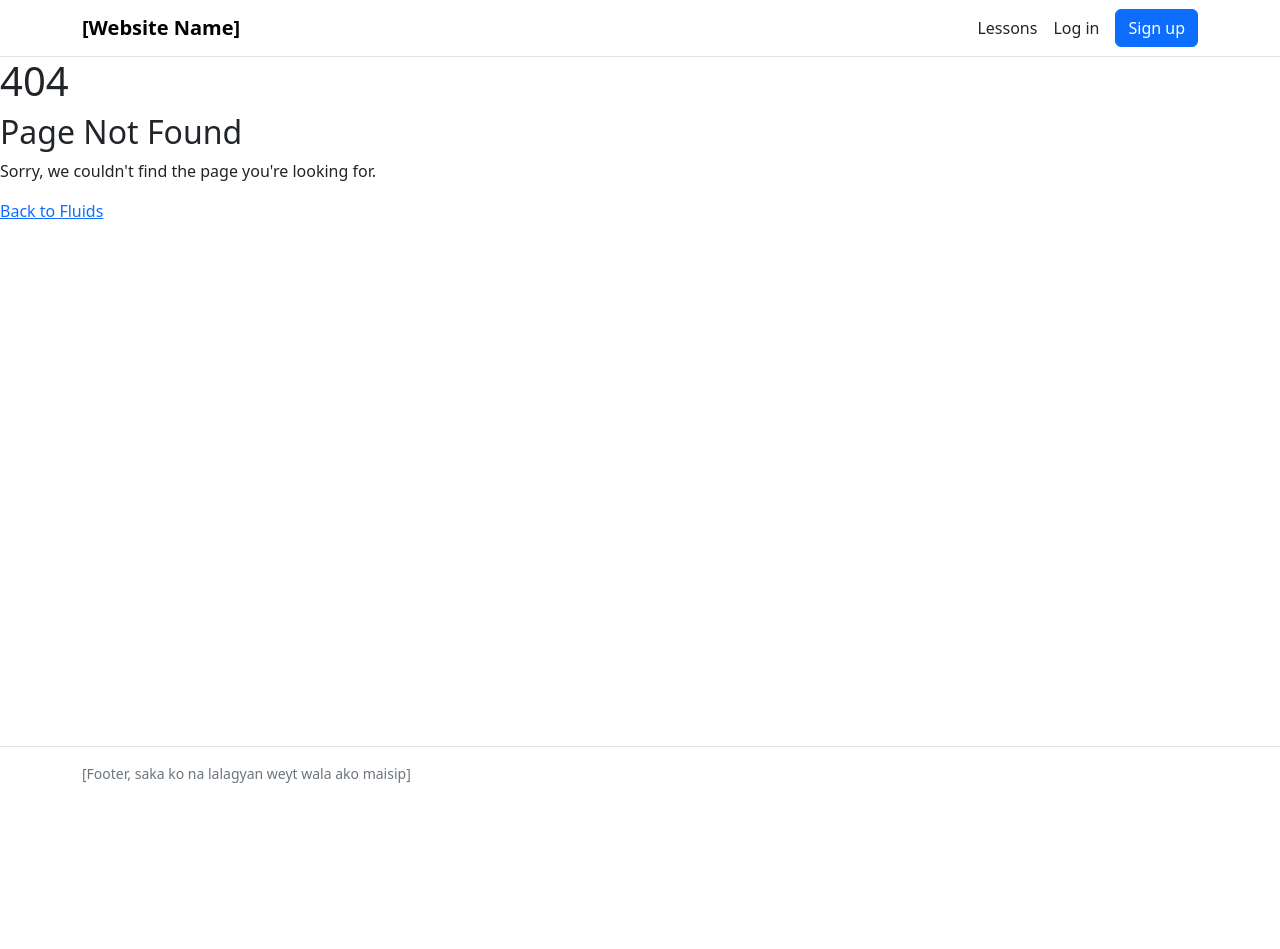
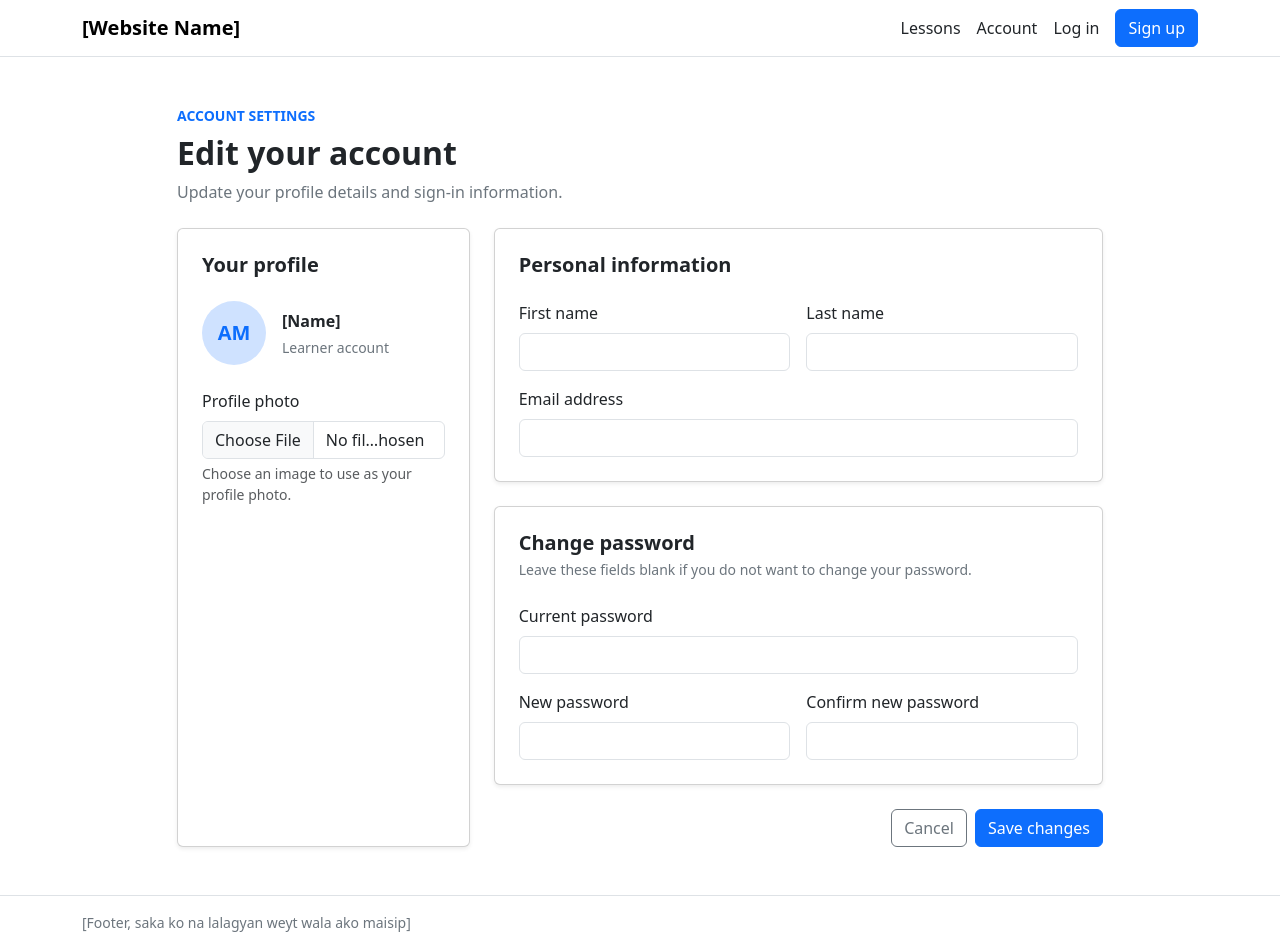
Before and after one commit to ahron-gutierrez/Fluidia, a React (Vite) app: page /account/edit in a window 1280 px wide. Before the commit this address had no page. Before the commit the page ends 800 px from the top, so only its background shows below. Built offline with nearby package versions, Linux system fonts and the light colour scheme.

Commit message:
feat: add edit account page

```diff
--- a/src/App.jsx
+++ b/src/App.jsx
@@ -4,20 +4,16 @@ import Navbar from "./components/Navbar";
 import Footer from "./components/Footer";
 
 import Home from "./pages/Home";
+import EditAccount from "./pages/EditAccount";
 import Login from "./pages/Login";
 import NotFound from "./pages/NotFound";
 import Signup from "./pages/Signup";
 
 import Overview from "./features/Overview";
-
 import FluidsPage from "./features/01_fluids/page";
-
 import DensityPage from "./features/02_density/page";
-
 import SpecificGravityPage from "./features/03_specific-gravity/page";
-
 import ArchimedesPage from "./features/04_archimedes/page";
-
 import RateOfFlowPage from "./features/05_rate-of-flow/page";
 
 function App() {
@@ -28,6 +24,7 @@ function App() {
       <main className="flex-grow-1">
         <Routes>
           <Route path="/" element={<Home />} />
+          <Route path="/account/edit" element={<EditAccount />} />
           <Route path="/login" element={<Login />} />
           <Route path="/overview" element={<Overview />} />
           <Route path="/signup" element={<Signup />} />
--- a/src/components/Navbar.jsx
+++ b/src/components/Navbar.jsx
@@ -10,6 +10,9 @@ function Navbar() {
         <div className="d-flex align-items-center gap-3">
           <Link to="/overview" className="nav-link">
             Lessons
+          </Link>
+          <Link to="/account/edit" className="nav-link">
+            Account
           </Link>
           <Link to="/login" className="nav-link">
             Log in
--- /dev/null
+++ b/src/pages/EditAccount.jsx
@@ -0,0 +1,168 @@
+function EditAccount() {
+  return (
+    <section className="container py-5">
+      <div className="row justify-content-center">
+        <div className="col-12 col-xl-10">
+          <div className="mb-4">
+            <p className="text-primary fw-semibold text-uppercase small mb-2">
+              Account settings
+            </p>
+            <h1 className="h2 fw-bold mb-2">Edit your account</h1>
+            <p className="text-secondary mb-0">
+              Update your profile details and sign-in information.
+            </p>
+          </div>
+
+          <div className="row g-4">
+            <div className="col-12 col-lg-4">
+              <section className="card shadow-sm h-100" aria-labelledby="profile-heading">
+                <div className="card-body p-4">
+                  <h2 id="profile-heading" className="h5 fw-semibold mb-4">
+                    Your profile
+                  </h2>
+                  <div className="d-flex align-items-center gap-3 mb-4">
+                    <div
+                      className="rounded-circle bg-primary-subtle text-primary d-flex align-items-center justify-content-center fw-bold"
+                      style={{ width: "4rem", height: "4rem", fontSize: "1.25rem" }}
+                      aria-label="Profile initials: AM"
+                    >
+                      AM
+                    </div>
+                    <div>
+                      <p className="fw-semibold mb-1">[Name]</p>
+                      <p className="small text-secondary mb-0">Learner account</p>
+                    </div>
+                  </div>
+                  <label htmlFor="profile-photo" className="form-label">
+                    Profile photo
+                  </label>
+                  <input
+                    id="profile-photo"
+                    className="form-control"
+                    type="file"
+                    accept="image/*"
+                    aria-describedby="photo-help"
+                  />
+                  <div id="photo-help" className="form-text">
+                    Choose an image to use as your profile photo.
+                  </div>
+                </div>
+              </section>
+            </div>
+
+            <div className="col-12 col-lg-8">
+              <form>
+                <section className="card shadow-sm mb-4" aria-labelledby="details-heading">
+                  <div className="card-body p-4">
+                    <h2 id="details-heading" className="h5 fw-semibold mb-4">
+                      Personal information
+                    </h2>
+                    <div className="row g-3">
+                      <div className="col-12 col-md-6">
+                        <label htmlFor="account-first-name" className="form-label">
+                          First name
+                        </label>
+                        <input
+                          id="account-first-name"
+                          className="form-control"
+                          type="text"
+                          autoComplete="given-name"
+                          required
+                        />
+                      </div>
+                      <div className="col-12 col-md-6">
+                        <label htmlFor="account-last-name" className="form-label">
+                          Last name
+                        </label>
+                        <input
+                          id="account-last-name"
+                          className="form-control"
+                          type="text"
+                          autoComplete="family-name"
+                          required
+                        />
+                      </div>
+                      <div className="col-12">
+                        <label htmlFor="account-email" className="form-label">
+                          Email address
+                        </label>
+                        <input
+                          id="account-email"
+                          className="form-control"
+                          type="email"
+                          autoComplete="email"
+                          required
+                        />
+                      </div>
+                    </div>
+                  </div>
+                </section>
+
+                <section className="card shadow-sm mb-4" aria-labelledby="password-heading">
+                  <div className="card-body p-4">
+                    <h2 id="password-heading" className="h5 fw-semibold mb-1">
+                      Change password
+                    </h2>
+                    <p className="text-secondary small mb-4">
+                      Leave these fields blank if you do not want to change your password.
+                    </p>
+                    <div className="row g-3">
+                      <div className="col-12">
+                        <label htmlFor="account-current-password" className="form-label">
+                          Current password
+                        </label>
+                        <input
+                          id="account-current-password"
+                          className="form-control"
+                          type="password"
+                          autoComplete="current-password"
+                        />
+                      </div>
+                      <div className="col-12 col-md-6">
+                        <label htmlFor="account-new-password" className="form-label">
+                          New password
+                        </label>
+                        <input
+                          id="account-new-password"
+                          className="form-control"
+                          type="password"
+                          autoComplete="new-password"
+                        />
+                      </div>
+                      <div className="col-12 col-md-6">
+                        <label htmlFor="account-confirm-password" className="form-label">
+                          Confirm new password
+                        </label>
+                        <input
+                          id="account-confirm-password"
+                          className="form-control"
+                          type="password"
+                          autoComplete="new-password"
+                        />
+                      </div>
+                    </div>
+                  </div>
+                </section>
+
+                <div className="d-flex flex-column flex-sm-row justify-content-between align-items-sm-center gap-3">
+                  <p className="small text-secondary mb-0">
+                  </p>
+                  <div className="d-flex gap-2">
+                    <button className="btn btn-outline-secondary" type="reset">
+                      Cancel
+                    </button>
+                    <button className="btn btn-primary" type="button">
+                      Save changes
+                    </button>
+                  </div>
+                </div>
+              </form>
+            </div>
+          </div>
+        </div>
+      </div>
+    </section>
+  );
+}
+
+export default EditAccount;
--- a/src/pages/Login.jsx
+++ b/src/pages/Login.jsx
@@ -38,9 +38,7 @@ function Login() {
                   Log in
                 </button>
               </form>
-              <p className="small text-secondary mt-3 mb-0">
-                This preview does not yet connect to an authentication service.
-              </p>
+
               <p className="mt-3 mb-0">
                 New here? <Link to="/signup">Create an account</Link>
               </p>
```
